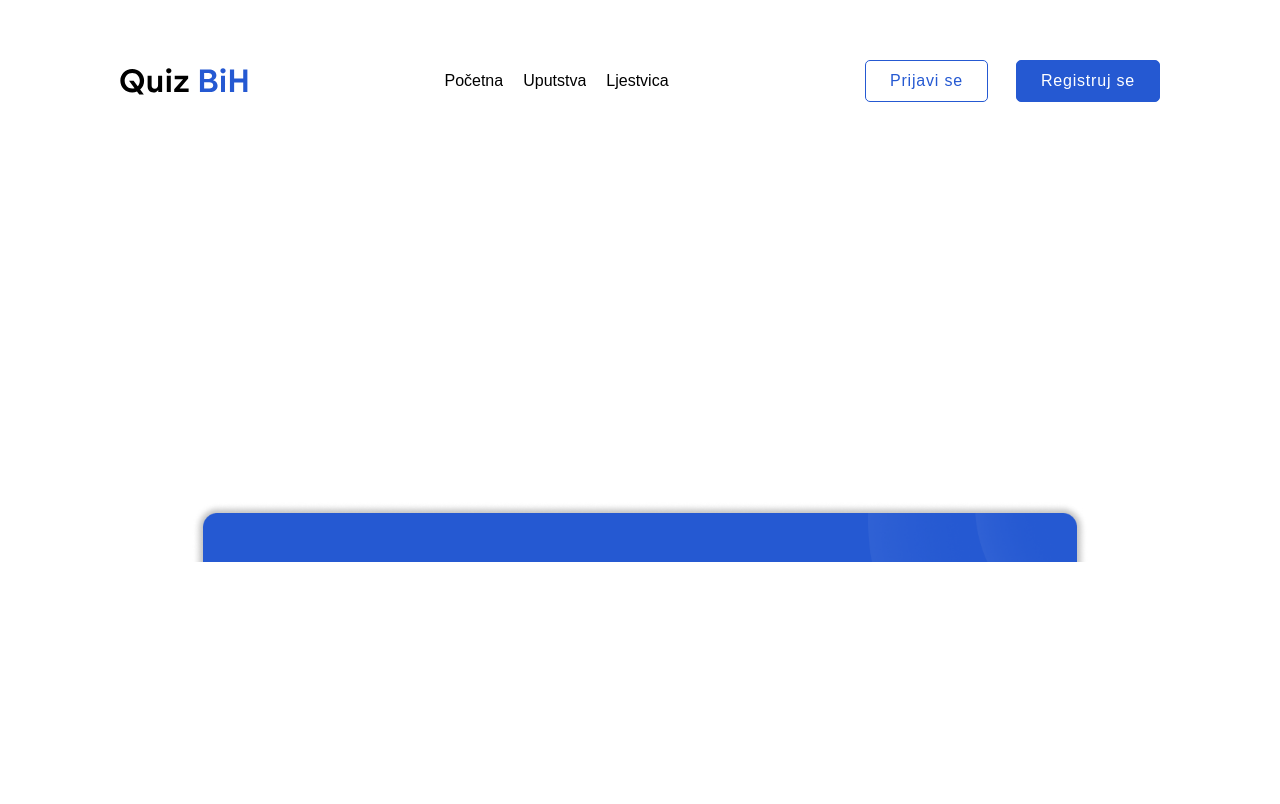
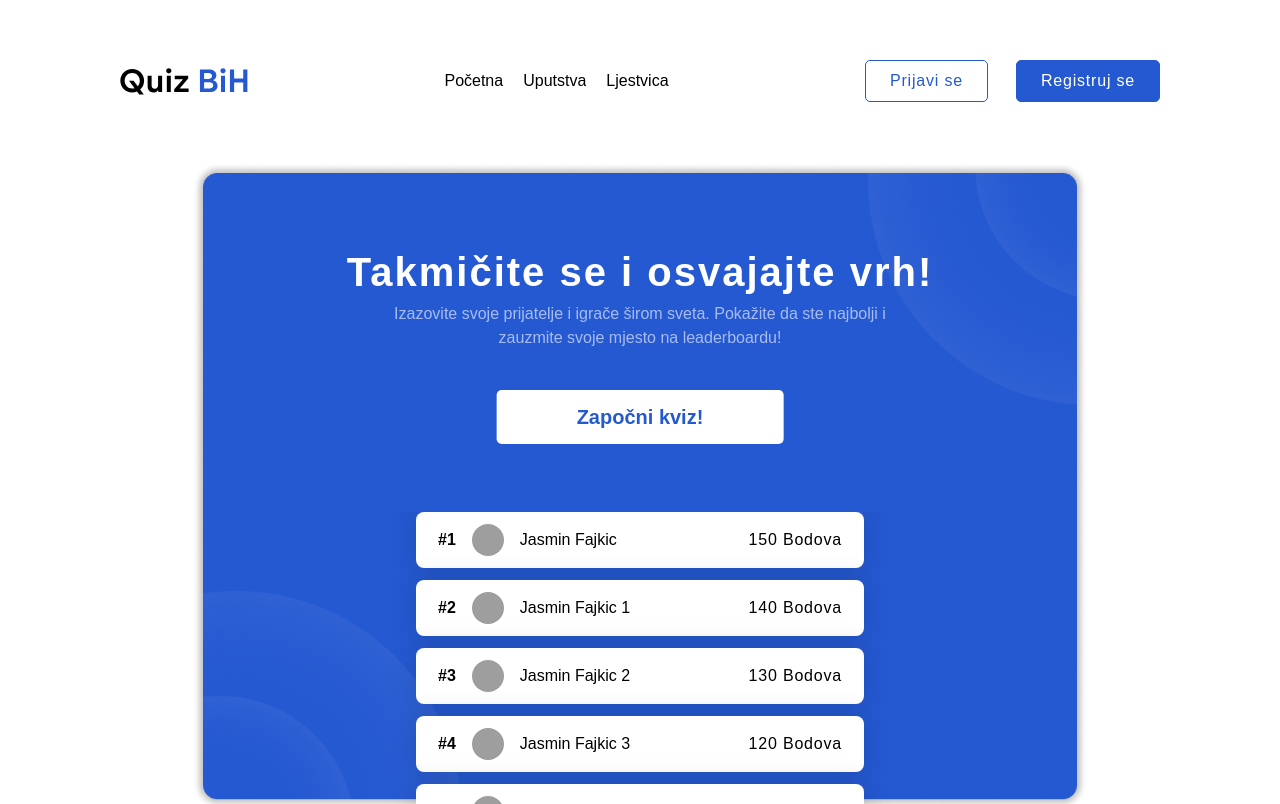
Before and after one commit to amer-5/quiz-app, a React (Vite) app: page /leaderboard in a window 1280 px wide. Built offline with nearby package versions, Linux system fonts and the light colour scheme; grey boxes are pictures that could not be loaded; a web font is replaced by a local one.

Commit message:
10. Fixed leaderboard

```diff
--- a/src/pages/leaderboard.tsx
+++ b/src/pages/leaderboard.tsx
@@ -53,14 +53,14 @@ const Leaderboard: React.FC = () => {
     },
   ].slice(0, 5);
   return (
-    <div className="w-screen h-100 flex flex-col items-center justify-center">
+    <div className="w-screen flex flex-col items-center">
       <QuizPopup />
       <div
         style={{
           backgroundImage: `url(${backgroundImage})`,
           backgroundSize: "cover",
         }}
-        className="w-[70%] aspect-[60/43] mt-[30vw] p-6 pt-20"
+        className="w-[70%] aspect-[60/43] py-6 pt-20"
       >
         <h2 className="text-[2.5rem] text-center text-white font-bold tracking-wider">
           Takmičite se i osvajajte vrh!
```
